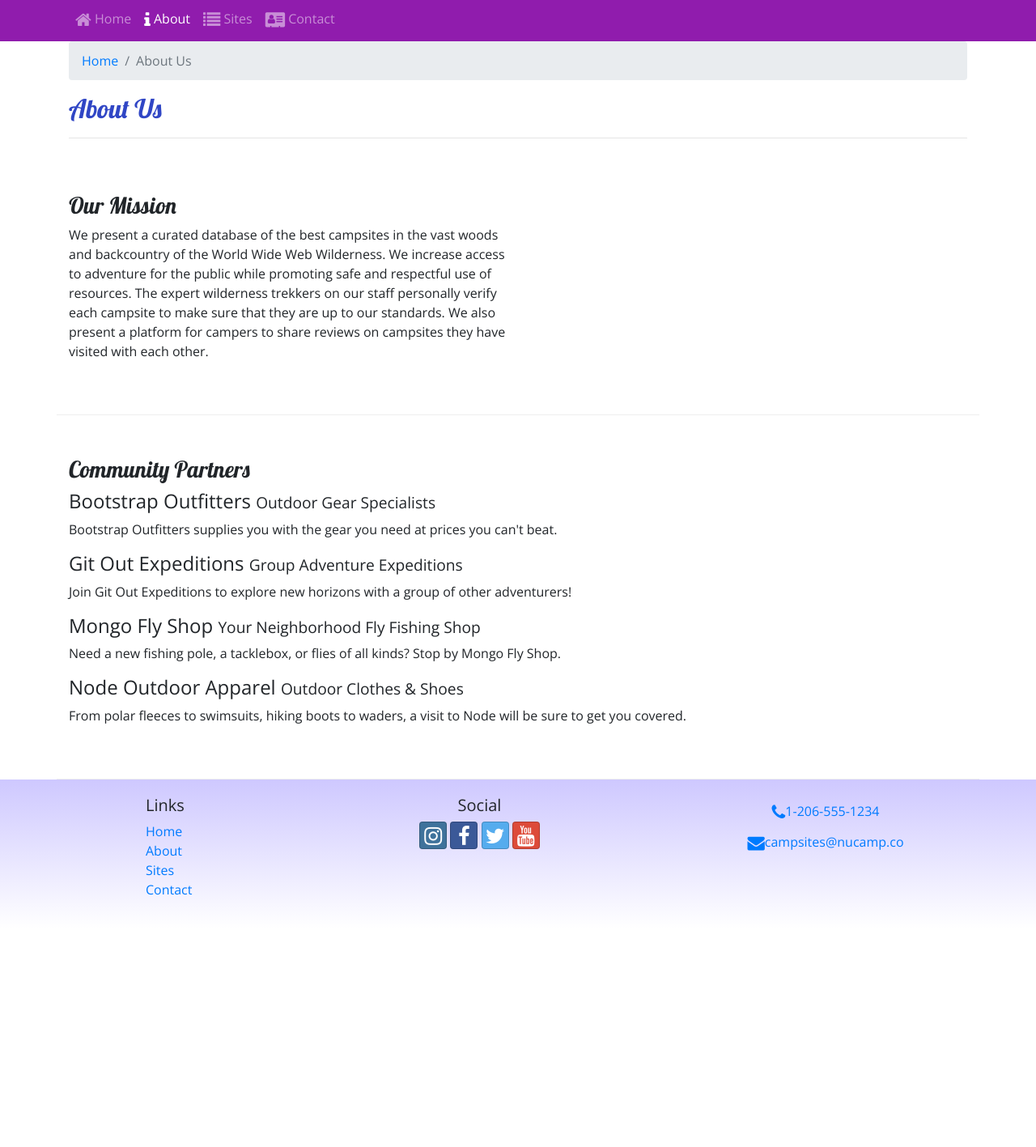
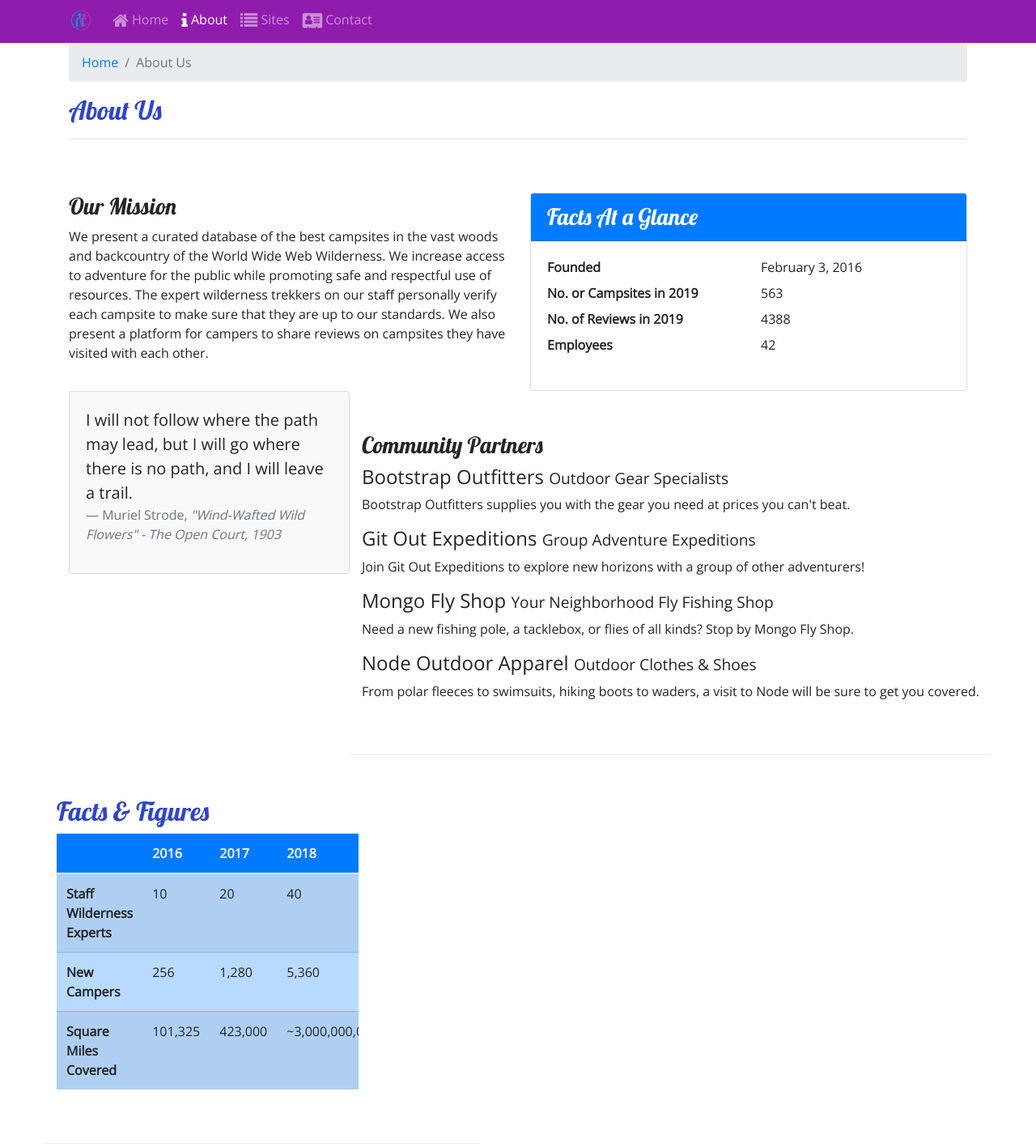
Before and after one commit to tatumtots/Nucampsite_Standard, a website: page aboutus.html in a window 1280 px wide. Shown: the part 167-1584 px from the top of the page at 81% size. Before the commit the page ends 1314 px from the top, so only its background shows below. Drawn offline with nearby package versions, Linux system fonts and the light colour scheme.

Commit message:
added Images and Media

```diff
--- a/aboutus.html
+++ b/aboutus.html
@@ -24,17 +24,23 @@
     <header class="jumbotron jumbotron-fluid">
         <div class="container">
             <div class="row">
+                <div class="col-4 col-sm-3 col-md-2 align-self-center">
+                    <a href="index.html">
+                    <img src="img/logo.png" class="image-fluid"/></a>
+                </div>
                 <div class="col">
                     <h1>NuCamp</h1>
-                    <h2>a better way to camp</h2>
+                    <h2 class="text-sm-right">a better way to camp</h2>
                 </div>
             </div>
         </div>
     </header>
 
+
     <nav class="navbar navbar-expand-sm navbar-dark sticky-top">
         <div class="container">
-            <button class="navbar-toggler ml-auto" type="button" data-toggle="collapse" data-target="#nucampNavbar">
+            <a class="navbar-brand" href="index.html"><img src="img/logo.png" height="30" width="30" /></a>
+            <button class="navbar-toggler" type="button" data-toggle="collapse" data-target="#nucampNavbar">
                 <span class="navbar-toggler-icon"></span>
             </button>
             <div class="collapse navbar-collapse" id="nucampNavbar">
@@ -64,9 +70,41 @@
         <div class="row row-content">
             <div class="col-sm-6">
                 <h3>Our Mission</h3>
-                <p>We present a curated database of the best campsites in the vast woods and backcountry of the World Wide Web Wilderness. We increase access to adventure for the public while promoting safe and respectful use of resources. The expert wilderness trekkers on our staff personally verify each campsite to make sure that they are up to our standards. We also present a platform for campers to share reviews on campsites they have visited with each other.</p>
+                <p>We present a curated database of the best campsites in the vast woods and backcountry of the World Wide Web Wilderness.
+                     We increase access to adventure for the public while promoting safe
+                     and respectful use of resources. The expert wilderness trekkers on our staff
+                     personally verify each campsite to make sure that they are up to our standards. We also present a platform for
+                      campers to share reviews on campsites they have visited with each other.</p>
             </div>
-        </div>
+            <div class="col-sm-6">
+                <div class="card">
+                    <h3 class="card-header bg-primary text-white">Facts At a Glance</h3>
+                    <div class="card-body">
+                    <dl class="row">
+                        <dt class="col-6">Founded</dt>
+                        <dd class="col-6">February 3, 2016</dd>
+                        <dt class="col-6">No. or Campsites in 2019</dt>
+                        <dd class="col-6">563</dd>
+                        <dt class="col-6">No. of Reviews in 2019</dt>
+                        <dd class="col-6">4388</dd>
+                        <dt class="col-6">Employees</dt>
+                        <dd class="col-6">42</dd>
+                    </dl>
+                </div>
+                </div>
+
+            </div>
+            <div class="col">
+                <div class="card bg-light mt3">
+                    <blockquote class="blockquote card-body">
+                        <p class="mb-0">I will not follow where the path may lead, but I will go where there is no path, and I will leave a trail.</p>
+                        <footer class="blockquote-footer">Muriel Strode,
+                            <cite title="Source Title">"Wind-Wafted Wild Flowers" -
+                                The Open Court, 1903
+                            </cite>
+                        </footer>
+                </div>
+            </div>
 
         <div class="row row-content">
             <div class="col">
@@ -81,9 +119,48 @@
                 <p class="d-none d-sm-block">From polar fleeces to swimsuits, hiking boots to waders, a visit to Node will be sure to get you covered.</p>
             </div>
         </div>
+
+<div class="row row-content">
+    <div class="col-sm-9">
+        <h2>Facts &amp; Figures</h2>
+        <div class="table-responsive">
+            <table class="table table-striped">
+                <thead>
+                    <tr class="bg-primary text-light">
+                        <th></th>
+                        <th>2016</th>
+                        <th>2017</th>
+                        <th>2018</th>
+                    </tr>
+                </thead>
+                <tbody class="table-primary">
+                    <tr>
+                        <th>Staff Wilderness Experts</th>
+                        <td>10</td>
+                        <td>20</td>
+                        <td>40</td>
+                    </tr>
+                    <tr>
+                        <th>New Campers</th>
+                        <td>256</td>
+                        <td>1,280</td>
+                        <td>5,360</td>
+                    </tr>
+                    <tr>
+                        <th>Square Miles Covered</th>
+                        <td>101,325</td>
+                        <td>423,000</td>
+                        <td>~3,000,000,000</td>
+                    </tr>
+                </tbody>
+            </table>
+        </div>
+    </div>
+</div>
+
     </div>
 <!-- Footer containing links to site hierarchy, social links, and contact links-->
-    <footer>
+    <footer class="site-footer">
         <div class="container">
             <div class="row">
                 <div class="col-4 col-sm-2 offset-1">
--- a/css/styles.css
+++ b/css/styles.css
@@ -14,7 +14,7 @@ header h2{
     color: #CEC8FF;
 }
 
-footer{
+.site-footer{
     background-image: linear-gradient(#cec8ff, white);
     padding: 20px 0;
 }
```
Also changed, not shown: contactus.html (+9 -3 lines), index.html (+23 -8 lines), img/bootstrap-thumb.png (added), img/breadcrumb-trail-thumb.jpg (added), img/breadcrumb-trail.jpg (added), img/chrome-river-thumb.jpg (added), img/chrome-river.jpg (added), img/logo.png (added), img/react-lake-thumb.jpg (added), img/react-lake.jpg (added).
